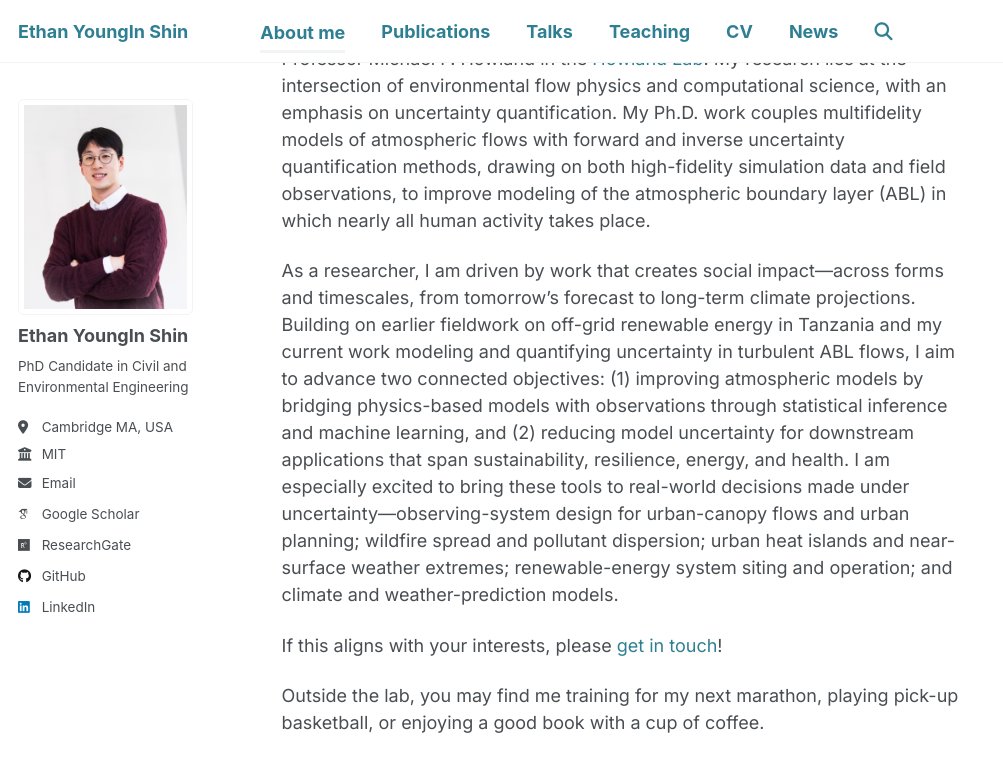
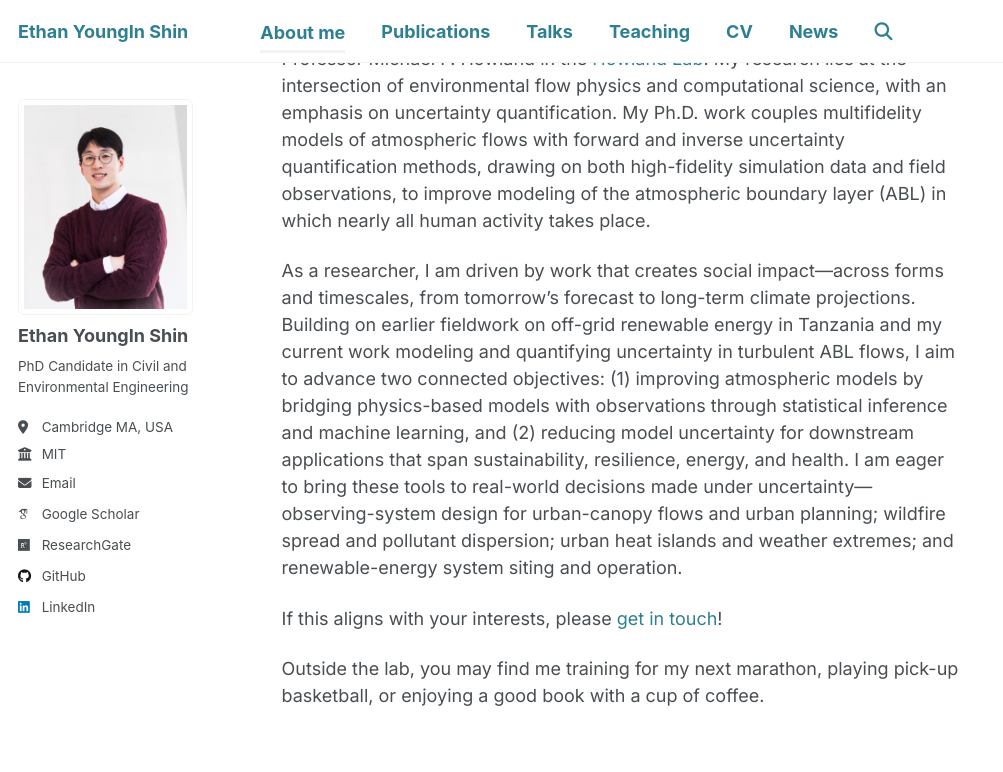
Before and after one commit to duddlshin/duddlshin.github.io, a Jekyll site: the page built from _pages/about.md, in a window 1280 px wide and 900 px high, scrolled down 282 px. Shown: the top 772 px of the window, without its empty margins (0-1003 px from the left). Built offline with Jekyll 4.4.1, drawn with Linux system fonts in a browser that asks for light colours; some web fonts are replaced.

Commit message:
update about me

```diff
--- a/_pages/about.md
+++ b/_pages/about.md
@@ -15,7 +15,7 @@ My Ph.D. work couples multifidelity models of atmospheric flows with forward and
 
 As a researcher, I am driven by work that creates social impact---across forms and timescales, from tomorrow's forecast to long-term climate projections.
 Building on earlier fieldwork on off-grid renewable energy in Tanzania and my current work modeling and quantifying uncertainty in turbulent ABL flows, I aim to advance two connected objectives: (1) improving atmospheric models by bridging physics-based models with observations through statistical inference and machine learning, and (2) reducing model uncertainty for downstream applications that span sustainability, resilience, energy, and health.
-I am especially excited to bring these tools to real-world decisions made under uncertainty---observing-system design for urban-canopy flows and urban planning; wildfire spread and pollutant dispersion; urban heat islands and near-surface weather extremes; renewable-energy system siting and operation; and climate and weather-prediction models.
+I am eager to bring these tools to real-world decisions made under uncertainty---observing-system design for urban-canopy flows and urban planning; wildfire spread and pollutant dispersion; urban heat islands and weather extremes; and renewable-energy system siting and operation.
 
 If this aligns with your interests, please [get in touch](mailto:{{ site.author.email }})!
 
```
